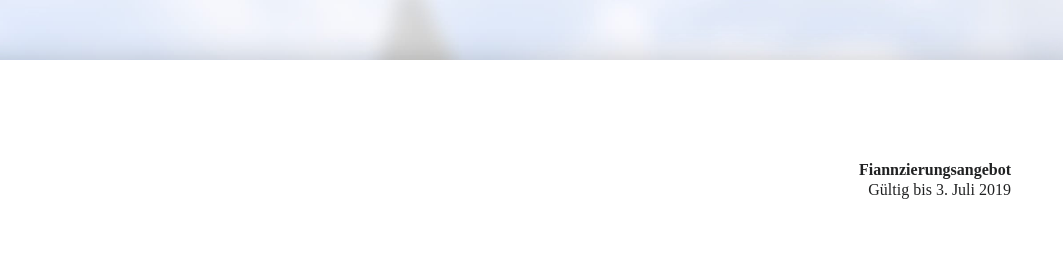
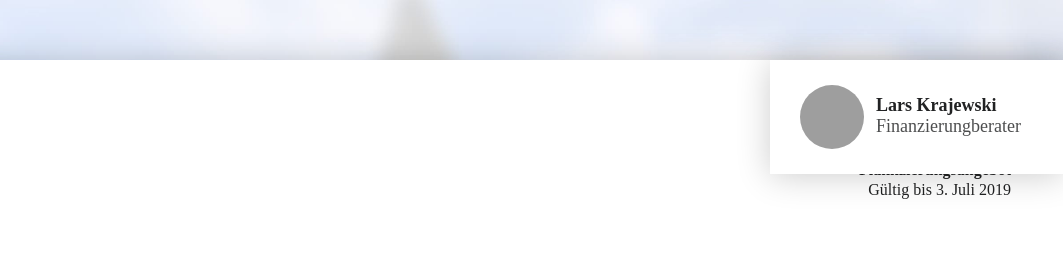
Before and after one commit to FloHiwg/nist-offer-representation-prototype, a plain HTML site: page index.html in a window 1280 px wide. Shown: the top 280 px of the page, 217-1280 px from the left. Drawn offline with nearby package versions, Linux system fonts and the light colour scheme; grey boxes are pictures that could not be loaded.

Commit message:
Changed position of consultant info box (tbd)

```diff
--- a/css/main.css
+++ b/css/main.css
@@ -152,6 +152,9 @@ footer a:hover {
   box-shadow: 0 2px 32px 0 rgba(0,0,0,0.2);
   margin-top: 60px;
   background-color: white;
+  position: fixed;
+  right: 0px;
+  top: 0px;
 }
 
 .consultant-card__name {
```
